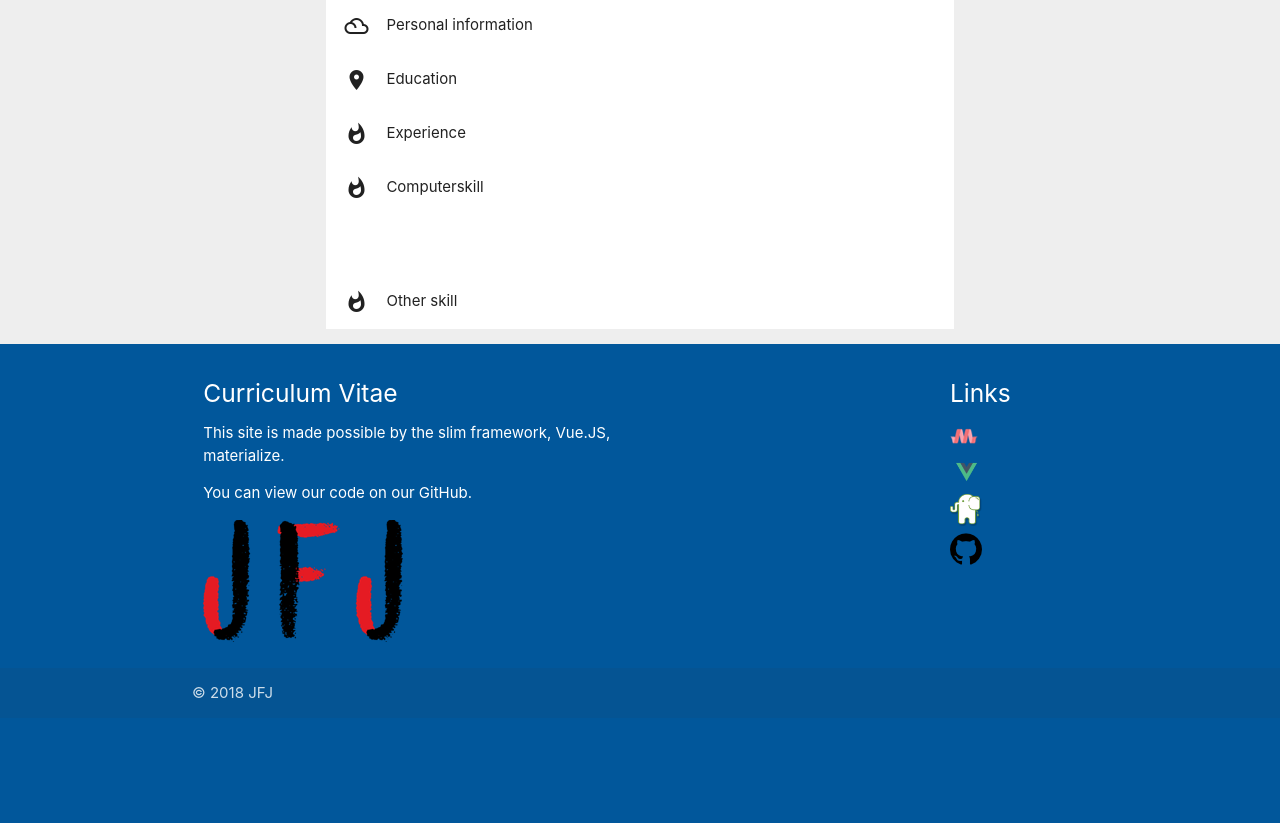
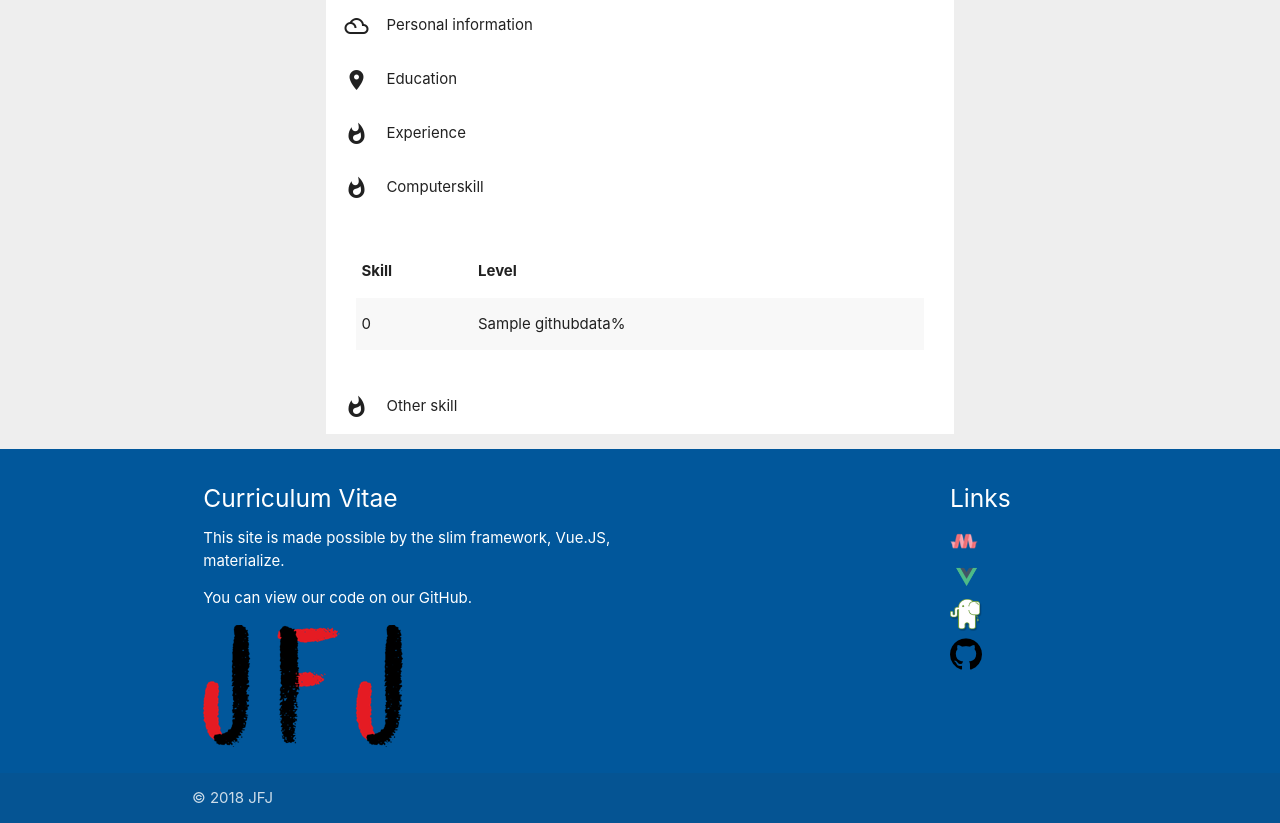
Before and after one commit to vives-webapplications-2018/vue-project-cv-maker-jfj, a PHP site: template templates/overview.phtml in a window 1280 px wide, after a click that opens the changed part. Shown: the part 95-918 px from the top of the page. Before the commit the page ends 793 px from the top, so only its background shows below. Run offline with PHP 8.4, Linux system fonts and the light colour scheme; the template is opened without the code that fills it: most values are stand-ins (such as "Sample title", 1, 10 or a date in 2020).

Commit message:
add githubskills overview

```diff
--- a/src/routes.php
+++ b/src/routes.php
@@ -107,7 +107,9 @@ $app->post('/cvs', function (Request $request, Response $response, array $args)
 
     $computerskill = new Computerskill();
     $computerskill->skill = $request->getParam('computerskill');
+    $args['computerskill'] = $computerskill->skill;
     $computerskill->level = $request->getParam('computerlevel');
+    $args['computerlevel'] = $computerskill->level;
     $computerskill->users_id = $user->id;
     $computerskill->save();
 
@@ -119,6 +121,7 @@ $app->post('/cvs', function (Request $request, Response $response, array $args)
 
     $github = new GitHub($user->githubusername,$user->githubtoken);
     $githubdata = $github->getPercentage($github->getData());
+    $args['githubdata'] = $githubdata;
     foreach($githubdata as $language=>$value)
     {
         $githubskill = new Computerskill();
@@ -126,7 +129,8 @@ $app->post('/cvs', function (Request $request, Response $response, array $args)
         $githubskill->level=$value;
         $githubskill->users_id = $user->id;
         $githubskill->save();
-    }
+    };
+
     // Render overview view
     return $this->renderer->render($response, 'overview.phtml', $args);
 });
--- a/templates/overview.phtml
+++ b/templates/overview.phtml
@@ -184,7 +184,23 @@
                 <li>
                     <div class="collapsible-header"><i class="material-icons">whatshot</i>Computerskill</div>
                     <div class="collapsible-body">
-                        <span></span>
+                    <table class="striped responsive-table">
+                        <thead>
+                            <tr>
+                                <th>Skill</th>
+                                <th>Level</th>
+                            </tr>
+                        </thead>
+                        <tbody>
+                        <?php
+                        foreach($githubdata as $language =>$value)
+                        {
+                            echo "<tr><td>" . $language . "</td><td>" . $value . "%" . "</td></tr>";
+                        }
+                        ?>
+
+                        </tbody>
+                    </table>
                     </div>
                 </li>
                 <li>
```
